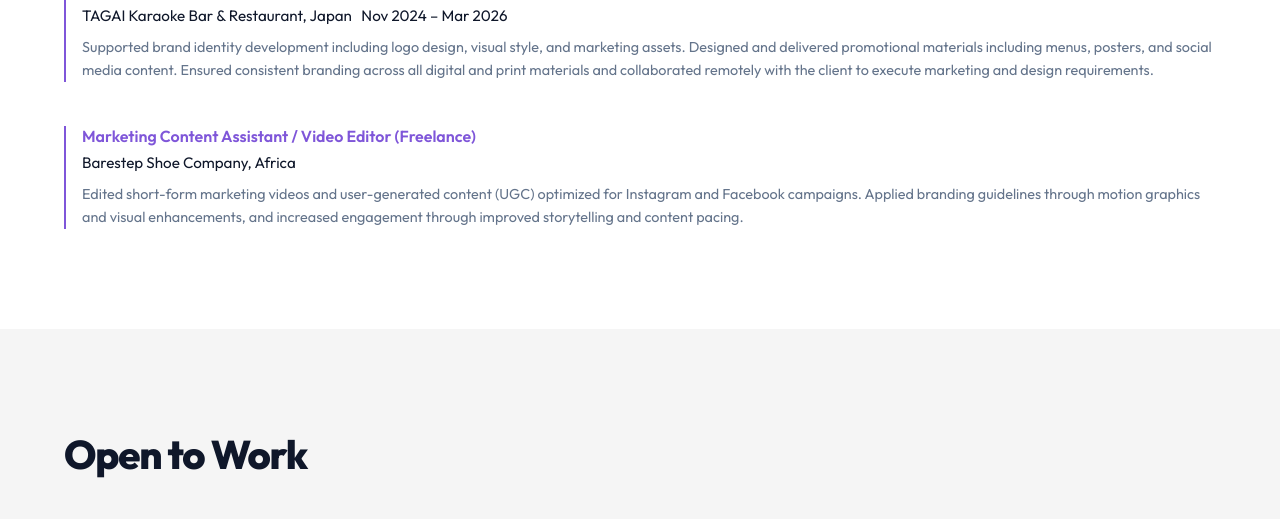
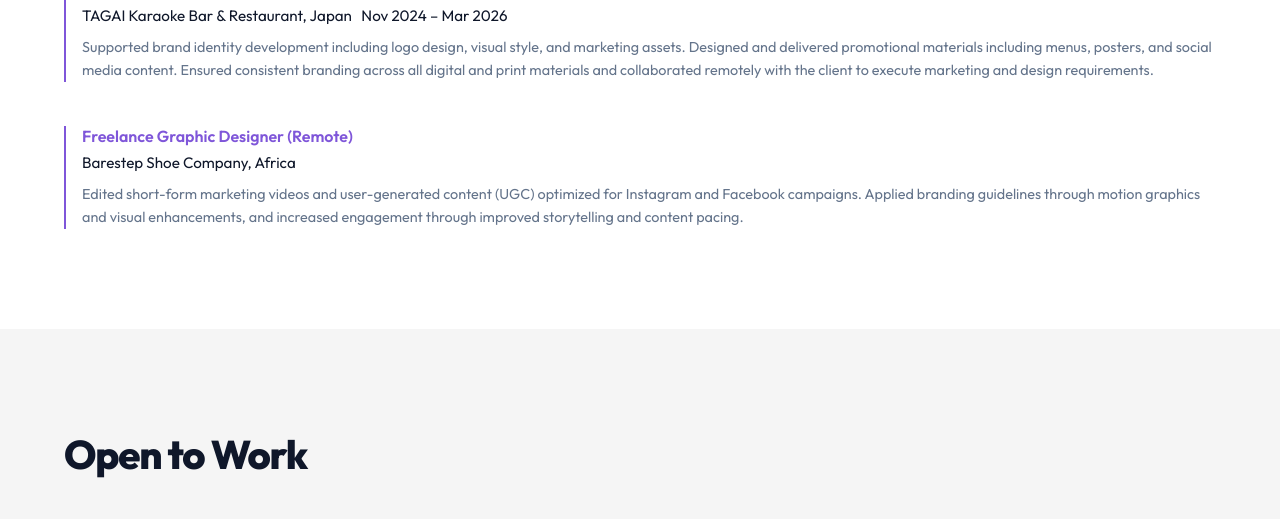
Before and after one commit to shicruzieey/shiportfolio, a website: page index.html in a window 1280 px wide. Shown: the part 1448-1967 px from the top of the page. Drawn offline with nearby package versions, Linux system fonts and the light colour scheme.

Commit message:
Fix experience job title for Barestep

```diff
--- a/index.html
+++ b/index.html
@@ -89,7 +89,7 @@
                 </div>
 
                 <div class="experience-item scroll-reveal">
-                    <h3 class="exp-role">Marketing Content Assistant / Video Editor <span class="exp-type">(Freelance)</span></h3>
+                    <h3 class="exp-role">Freelance Graphic Designer <span class="exp-type">(Remote)</span></h3>
                     <p class="exp-meta">Barestep Shoe Company, Africa</p>
                     <p class="exp-desc">Edited short-form marketing videos and user-generated content (UGC) optimized for Instagram and Facebook campaigns. Applied branding guidelines through motion graphics and visual enhancements, and increased engagement through improved storytelling and content pacing.</p>
                 </div>
```
